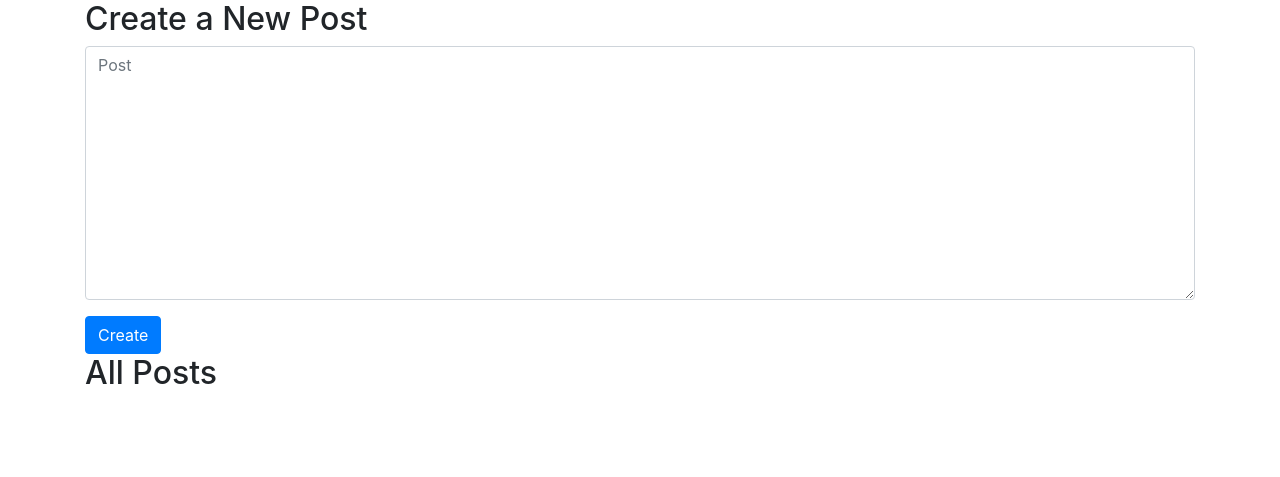
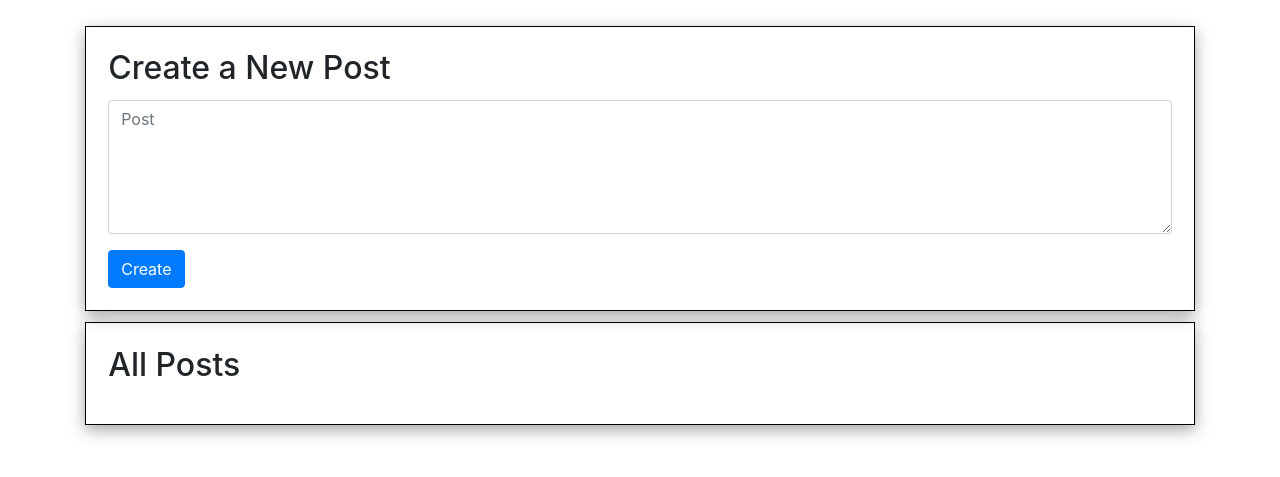
Before and after one commit to dudujunior12/cs50w-project4-network, a Django app: page / in a window 1280 px wide. Shown: the part 56-533 px from the top of the page. Run offline with Django 3.2, Linux system fonts and the light colour scheme; data that the repository does not hold is empty; some libraries are stand-ins or nearby versions.

Commit message:
update: improved style and div organization

```diff
--- a/network/forms.py
+++ b/network/forms.py
@@ -1,4 +1,4 @@
 from django import forms
 
 class CreatePost(forms.Form):
-    post_text = forms.CharField(widget=forms.Textarea(attrs={'placeholder': 'Post', 'class': 'form-control'}), label='')
+    post_text = forms.CharField(widget=forms.Textarea(attrs={'placeholder': 'Post', 'class': 'form-control', 'rows': '5'}), label='')
--- a/network/static/network/styles.css
+++ b/network/static/network/styles.css
@@ -0,0 +1,30 @@
+/* Add border to div */
+
+.div-border{
+    padding: 2%;
+    border: 1px solid black;
+    box-shadow: rgba(0, 0, 0, 0.35) 0px 5px 15px;
+}
+
+/* Index Page */
+
+.container{
+    margin-top: 2%;
+}
+
+.create-post h2{
+    padding-bottom: 5px;
+}
+
+.all-posts{
+    margin-top: 1%;
+}
+
+.all-posts h2{
+    padding-bottom: 10px;
+}
+
+.post{
+    border-top: 1px solid grey;
+    padding: 20px 20px;
+}
--- a/network/templates/network/index.html
+++ b/network/templates/network/index.html
@@ -1,7 +1,7 @@
 {% extends "network/layout.html" %}
 
 {% block body %}
-<div class="create-post">
+<div class="create-post div-border">
     <h2>Create a New Post</h2>
     <form method="POST" action="{% url 'new-post' %}">
         {% csrf_token %}
@@ -13,13 +13,12 @@
         <button class="btn btn-primary">Create</button>
     </form>
 </div>
-<div class="all-posts">
+<div class="all-posts div-border">
     <h2>All Posts</h2>
     {% for post in all_posts %}
-        <div class="d-flex">
-            <p>{{ post.user.username }}</p>
+        <div class="post">
+            <p><strong>{{ post.user.username }}</strong>  {{ post.post_date }}</p>
             <p>{{ post.post_text }}</p>
-            <p>{{ post.post_date }}</p>
         </div>
     {% endfor %}
 </div>
```
